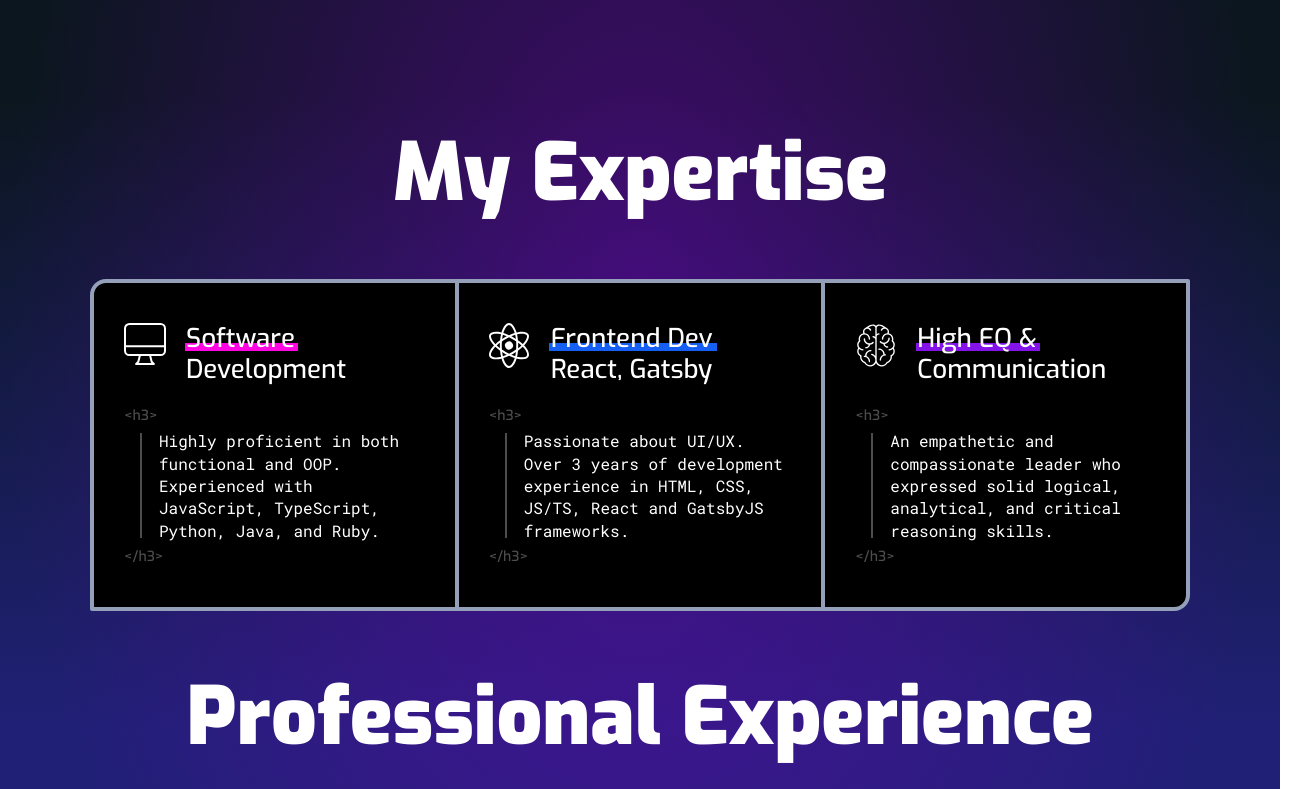
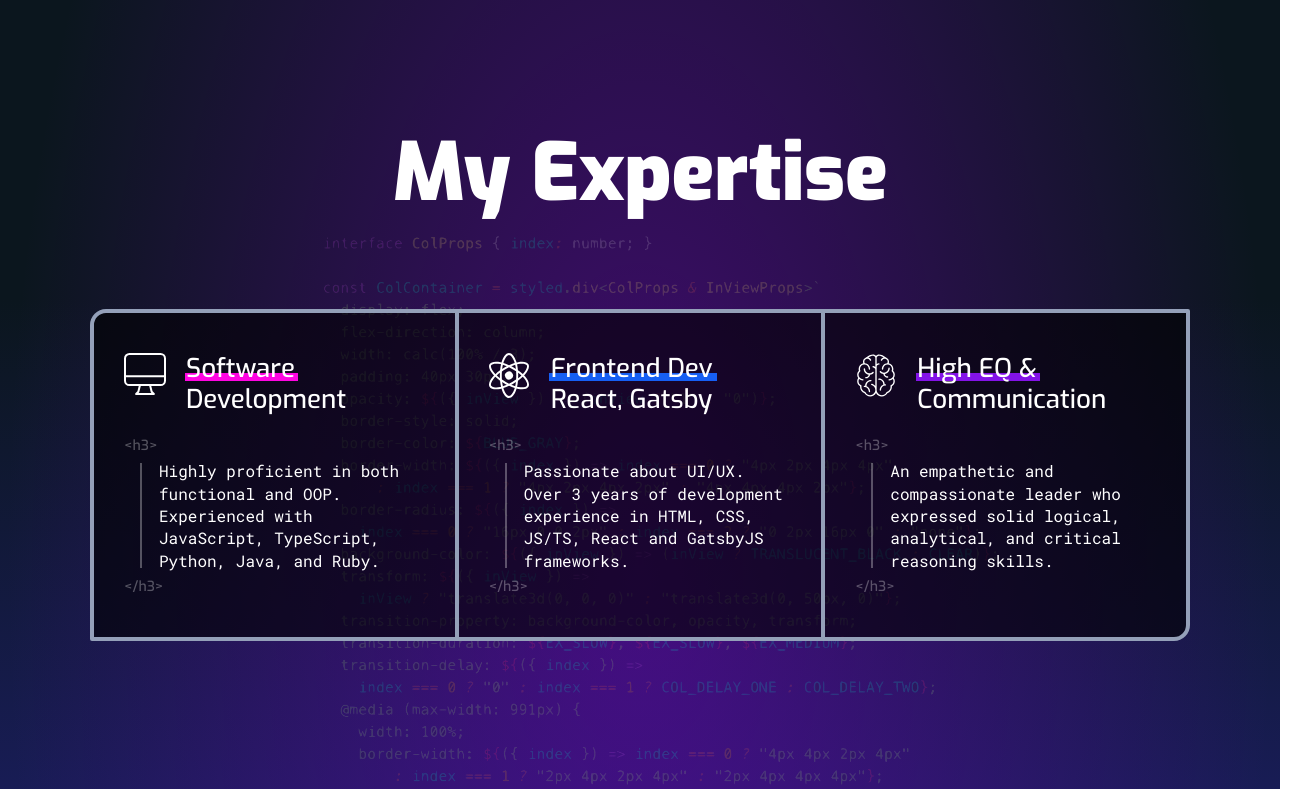
Before and after one commit to dmaxchristiansen/max-christiansen-dev, a Gatsby site: page / in a window 1280 px wide. Shown: the part 744-1533 px from the top of the page, 1310 px wide, since content can reach past the window. Built offline with nearby package versions, Linux system fonts and the light colour scheme; Gatsby itself is replaced by a stand-in of ours.

Commit message:
MCD-12 Add background image and transitions to Expertise component

```diff
--- a/src/components/Layout/Nav/Nav.tsx
+++ b/src/components/Layout/Nav/Nav.tsx
@@ -171,7 +171,7 @@
 
   const handleItemButtonClick = (activeElement: string) => {
     if (isHomeNav) {
-      scrollToTargetElement(activeElement, 70);
+      scrollToTargetElement(activeElement, 60);
     } else {
       void navigate(`/?active=${activeElement}`);
     }
--- a/src/components/homepage/Expertise/Col.tsx
+++ b/src/components/homepage/Expertise/Col.tsx
@@ -1,12 +1,18 @@
 import styled from "styled-components";
-import { BLACK, BLUE_GRAY, CLEAR } from "src/styles/colors";
+import { TRANSLUCENT_BLACK, BLUE_GRAY, CLEAR } from "src/styles/colors";
+import {
+  COL_DELAY_ONE,
+  COL_DELAY_TWO,
+  EX_MEDIUM,
+  EX_SLOW,
+} from "src/components/homepage/Expertise/utils/constants";
 import { InViewProps } from "src/components/homepage/types/homepage";
 
 interface ColProps {
   index: number;
 }
 
-const Container = styled.div<ColProps & InViewProps>`
+const ColContainer = styled.div<ColProps & InViewProps>`
   display: flex;
   flex-direction: column;
   width: calc(100% / 3);
@@ -22,16 +28,15 @@
       : "4px 4px 4px 2px"};
   border-radius: ${({ index }) =>
     index === 0 ? "16px 0 0 2px" : index === 2 ? "0 2px 16px 0" : "none"};
-  background-color: ${({ inView }) => (inView ? BLACK : CLEAR)};
+  background-color: ${({ inView }) => (inView ? TRANSLUCENT_BLACK : CLEAR)};
   transform: ${({ inView }) =>
     inView ? "translate3d(0, 0, 0)" : "translate3d(0, 50px, 0)"};
   transition-property: background-color, opacity, transform;
-  transition-duration: 900ms, 900ms, 450ms;
+  transition-duration: ${EX_SLOW}, ${EX_SLOW}, ${EX_MEDIUM};
   transition-delay: ${({ index }) =>
-    index === 0 ? "0" : index === 1 ? "150ms" : "300ms"};
+    index === 0 ? "0" : index === 1 ? COL_DELAY_ONE : COL_DELAY_TWO};
   @media (max-width: 991px) {
     width: 100%;
-    opacity: 1;
     border-width: ${({ index }) =>
       index === 0
         ? "4px 4px 2px 4px"
@@ -40,9 +45,6 @@
         : "2px 4px 4px 4px"};
     border-radius: ${({ index }) =>
       index === 0 ? "16px 16px 0 0" : index === 2 ? "0 0 16px 16px" : "none"};
-    background-color: ${BLACK};
-    transform: none;
-    transition: none;
   }
 `;
 
@@ -51,9 +53,9 @@
   index,
   children,
 }) => (
-  <Container inView={inView} index={index}>
+  <ColContainer inView={inView} index={index}>
     {children}
-  </Container>
+  </ColContainer>
 );
 
 export default Col;
--- a/src/components/homepage/Expertise/Expertise.tsx
+++ b/src/components/homepage/Expertise/Expertise.tsx
@@ -1,22 +1,33 @@
 import { forwardRef } from "react";
+import { StaticImage } from "gatsby-plugin-image";
 import styled, { css } from "styled-components";
 import { WHITE } from "src/styles/colors";
 import { InViewProps } from "src/components/homepage/types/homepage";
 import { colConfig } from "src/components/homepage/Expertise/utils/colConfig";
+import { EX_MEDIUM, EX_SLOW } from "./utils/constants";
 import SectionHeader from "src/components/homepage/SectionHeader";
 import Col from "src/components/homepage/Expertise/Col";
 import Subheader from "src/components/homepage/Expertise/Subheader";
 
 const Container = styled.div`
+  position: relative;
+  height: 1000px;
   padding: 0 30px;
+  @media (max-width: 991px) {
+    height: unset;
+  }
 `;
 
 const FlexRow = styled.div`
+  position: relative;
   display: flex;
   max-width: 1100px;
   margin: 0 auto;
+  padding-top: 30px;
+  z-index: 20;
   @media (max-width: 991px) {
     flex-direction: column;
+    padding-bottom: 30px;
   }
 `;
 
@@ -75,6 +86,21 @@
   }
 `;
 
+const ImageContainer = styled.div<InViewProps>`
+  display: flex;
+  justify-content: center;
+  position: absolute;
+  top: 110px;
+  width: 100%;
+  opacity: ${({ inView }) => (inView ? "0.17" : "0")};
+  z-index: 10;
+  transition: opacity ${EX_SLOW};
+  transition-delay: ${EX_MEDIUM};
+  @media (max-width: 991px) {
+    display: none;
+  }
+`;
+
 const Expertise = forwardRef<HTMLDivElement, InViewProps>(({ inView }, ref) => (
   <Container id="expertise" ref={ref}>
     <SectionHeader text="My Expertise" inView={inView} />
@@ -97,6 +123,14 @@
         </Col>
       ))}
     </FlexRow>
+    <ImageContainer inView={inView}>
+      <StaticImage
+        src="../../../images/code-snapshot.png"
+        alt=""
+        width={700}
+        placeholder="tracedSVG"
+      />
+    </ImageContainer>
   </Container>
 ));
 
--- /dev/null
+++ b/src/components/homepage/Expertise/utils/constants.ts
@@ -0,0 +1,4 @@
+export const COL_DELAY_ONE = "150ms";
+export const COL_DELAY_TWO = "300ms";
+export const EX_MEDIUM = "450ms";
+export const EX_SLOW = "900ms";
--- a/src/components/homepage/Intro.tsx
+++ b/src/components/homepage/Intro.tsx
@@ -130,7 +130,7 @@
         <ScrollDownButton
           type="button"
           aria-label="scroll down"
-          onClick={() => scrollToTargetElement("expertise", 70)}
+          onClick={() => scrollToTargetElement("expertise", 60)}
         >
           <DownArrow src={downArrow} alt="scroll down arrow" />
         </ScrollDownButton>
--- a/src/components/homepage/SectionHeader.tsx
+++ b/src/components/homepage/SectionHeader.tsx
@@ -1,5 +1,6 @@
 import styled from "styled-components";
 import { InViewProps } from "src/components/homepage/types/homepage";
+import { EX_MEDIUM } from "src/components/homepage/Expertise/utils/constants";
 
 interface SectionHeaderProps {
   text: string;
@@ -12,7 +13,7 @@
   transform: ${({ inView }) =>
     inView ? "translate3d(0, 0, 0)" : "translate3d(0, 50px, 0)"};
   transition: transform, opacity;
-  transition-duration: 450ms;
+  transition-duration: ${EX_MEDIUM};
   @media (max-width: 991px) {
     font-size: 60px;
   }
--- a/src/pages/index.tsx
+++ b/src/pages/index.tsx
@@ -19,19 +19,19 @@
 
   useEffect(() => {
     if (!activeParam) return;
-    scrollToTargetElement(activeParam, 70);
+    scrollToTargetElement(activeParam, 60);
   });
 
   defaultFallbackInView(true);
 
   const { ref: expertiseRef, inView: isExpertiseVisible } = useInView({
-    threshold: 1,
+    threshold: 0.5,
     delay: 100,
     triggerOnce: true,
   });
 
   const { ref: workRef, inView: isWorkVisible } = useInView({
-    threshold: 1,
+    threshold: 0.5,
     delay: 100,
     triggerOnce: true,
   });
--- a/src/styles/colors.ts
+++ b/src/styles/colors.ts
@@ -1,5 +1,6 @@
 export const WHITE = "#ffffff";
 export const BLACK = "#000000";
+export const TRANSLUCENT_BLACK = "rgba(0, 0, 0, 0.6)";
 
 export const CLEAR = "rgba(255, 255, 255, 0)";
 
```
Also changed, not shown: src/images/code-snapshot.png (added).
